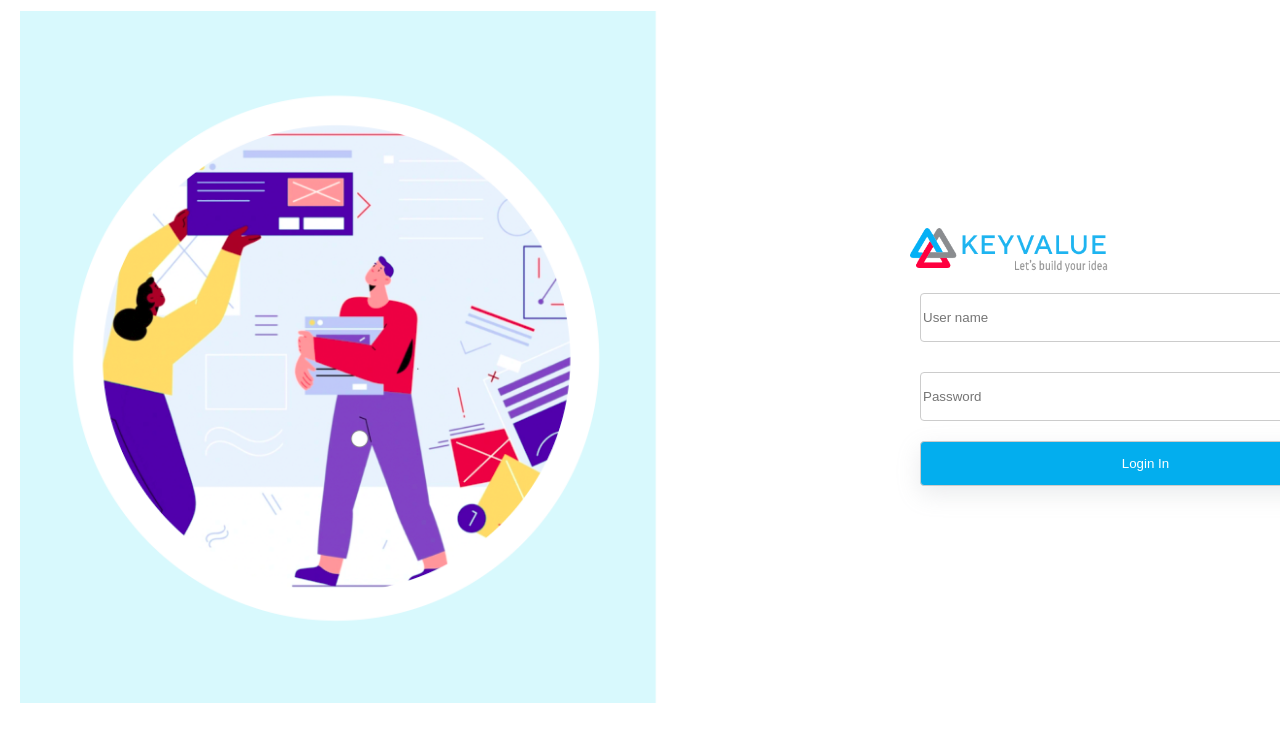
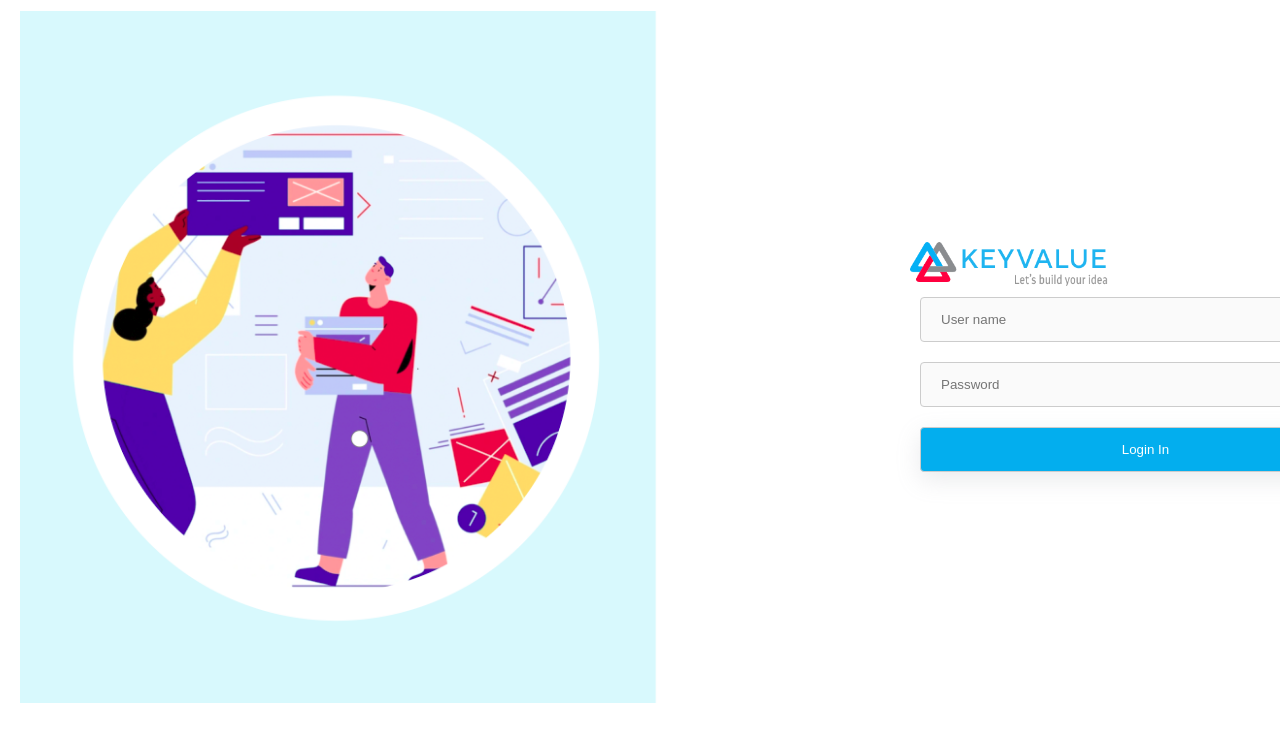
Before and after one commit to Sneha-Jayasankar/frontend, a React (Create React App) app: page / in a window 1280 px wide. Shown: the top 742 px of the page. Built offline with nearby package versions, Linux system fonts and the light colour scheme.

Commit message:
updated pages

```diff
--- a/src/components/SideNavigation.jsx
+++ b/src/components/SideNavigation.jsx
@@ -6,11 +6,11 @@ import { Link } from 'react-router-dom';
 function SideNavigation(){
     return(
     <div className="sidebar">
-     <Link to="/list" className='atag'>
+     <Link to="/list">
         <img src={logo} alt="KeyValue Logo" className="logo" />
       </Link>
       <nav className="employee-list">
-        <Link to="/list">
+        <Link to="/list" className='atag'>
           <div className="sidebar-list">
             <img src={list} alt="Employee List" className="listimage" />
             <span className="employee-list-content">Employee List</span>
--- a/src/pages/Login.jsx
+++ b/src/pages/Login.jsx
@@ -1,22 +1,63 @@
 
-import React, { useState } from "react";
+import React, { useEffect, useState } from "react";
 import { useNavigate } from "react-router-dom";
 import Button from "../components/Button";
 import InputField from "../components/InputField";
 import "../styles/Login.css";
 import logo from "../images/kv-logo.png";
 import sideImg from "../images/large-image.png";
+import { useLoginMutation } from "../services/api";
+import {setStorage} from "../services/utils";
+/*credentials for login:
+admin:
+username: sneha123
+password: sneha123
+
+general:
+username: joel123
+password:joel123
+*/
 
 const Login = () => {
-  const [loginInfo, setLoginInfo] = useState({ username: "", password: "" });
-  const onChange = (name, value) => {
-    console.log(name, value);
+
+  const [login]=useLoginMutation();
+  const [loginInfo, setLoginInfo] = useState({});
+  const navigate = useNavigate();
+
+  const onChangeValue = (key, value) => {
     setLoginInfo((prev) => {
       console.log(prev);
-      return { ...prev, [name]: value };
+      return { ...prev, [key]: value };
+    });
+    console.log(key, value);
+
+    setLoginInfo({
+      ...loginInfo,
+      [key]: value,
     });
   };
-  const navigate = useNavigate();
+
+  const handleLogin = async() => {
+    const newlogin = {
+        username: loginInfo.username,
+        password:loginInfo.password
+    }
+    const response=await login(newlogin);
+    const token=response.data.data.idToken;
+    setStorage("idToken",token)
+    console.log(response);
+
+    navigate("/list");
+  };
+  // useEffect(()=>{
+  //   // setLoginInfo({
+  //   //     username: "",
+  //   //     password:""
+  //   //     })
+
+  //       },[]);
+
+
   return (
     <>
       <div className="login-page">
@@ -29,26 +70,28 @@ const Login = () => {
 
             <InputField
               label=""
-              type="password"
+              className="username"
+              type="text"
+              name="username"
               placeholder="User name"
-              name="Username"
-              onChange={onChange}
+              onChange={(value) => onChangeValue("username", value)}
             />
             <InputField
               label=""
-              type="password"
+              type="text"
+              value={loginInfo.password}
               placeholder="Password"
               name="password"
-              onChange={onChange}
+              onChange={(value) => onChangeValue("password", value)}
             />
 
             <Button
               label="Login In"
               className="loginb"
-              handleClick={() => navigate("/list")}
+              handleClick={() => handleLogin()}
             />
           </div>
-          {console.log(loginInfo)}
+          {/* {console.log("logininfo",loginInfo)} */}
         </div>
       </div>
     </>
```
